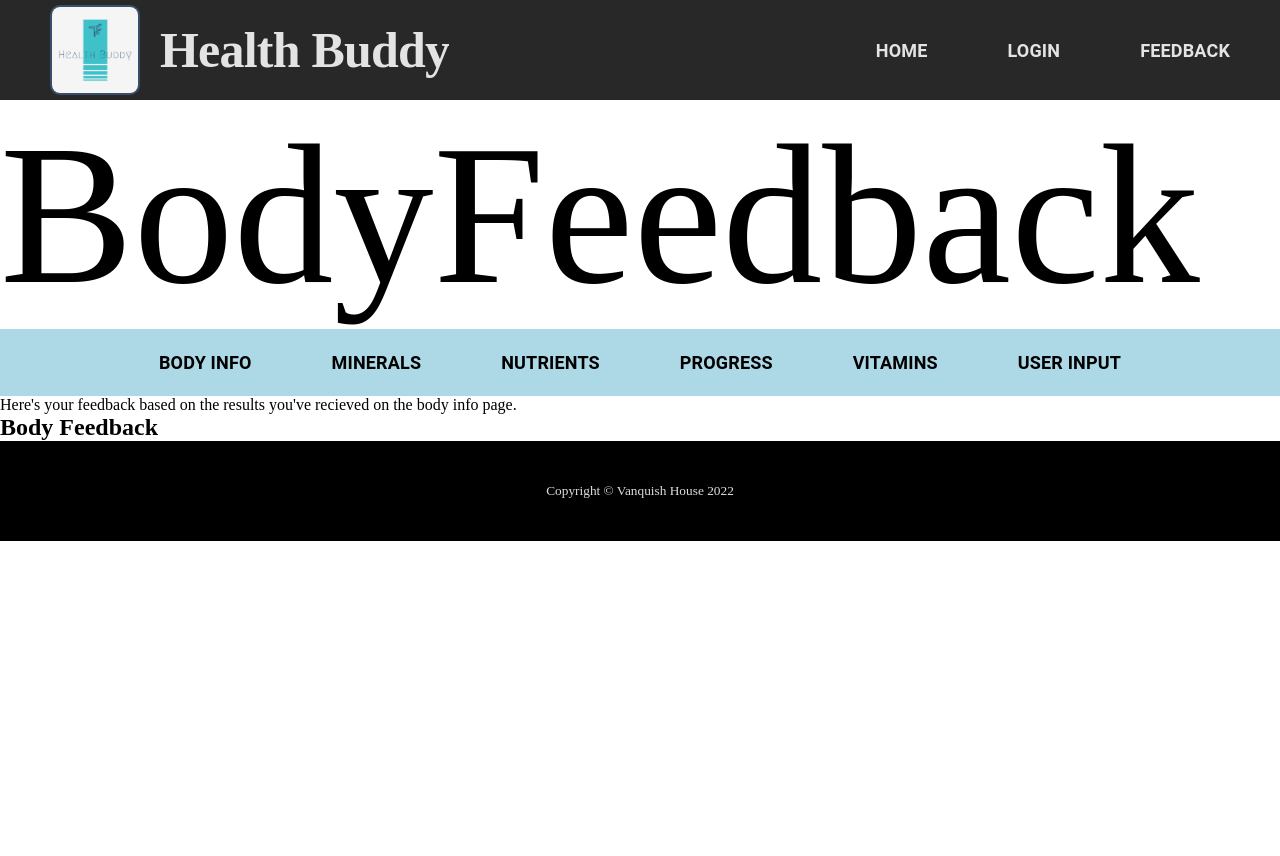
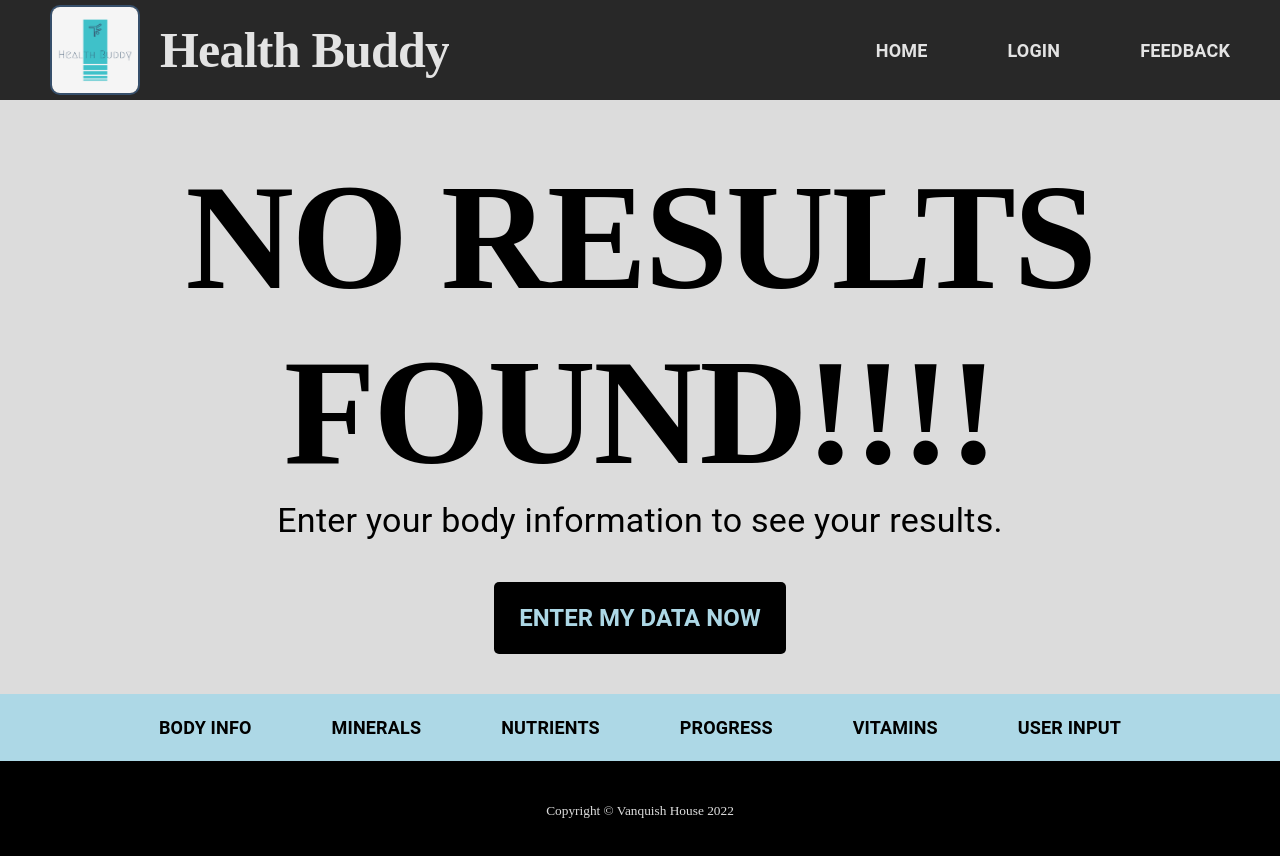
Before and after one commit to 220523-Java-React/vanquish_p2, a React (Create React App) app: page /body-feedback in a window 1280 px wide. Shown: the top 856 px of the page. Before the commit the page ends 800 px from the top, so only its background shows below. Built offline with nearby package versions, Linux system fonts and the light colour scheme.

Commit message:
renders "NO RESULTS FOUND" on feedback page when no body info entered

```diff
--- a/src/App.js
+++ b/src/App.js
@@ -21,7 +21,7 @@ import Footer from './components/Footer';
 
 function App() {
 
-  const [ results, setResults ] = useState([{}]);
+  const [ results, setResults ] = useState([]);
 
   return (
     <>
--- a/src/pages/BodyFeedback.js
+++ b/src/pages/BodyFeedback.js
@@ -1,16 +1,68 @@
+import { Link as RouterLink } from 'react-router-dom';
+import {
+  Box,
+  Grid,
+  Typography,
+  Button,
+  Link as MateriaLink
+} from '@mui/material';
+
 import NavMenu from '../components/NavMenu';
 
 const BodyFeedback = ({results}) => {
+
+  if (results.length === 0) {
+    return (
+      <>
+        <Grid container justifyContent='center' alignItems='center' style={{background: 'rgb(220,220,220)'}}>
+          <Grid item>
+            <Typography variant='h1' style={{marginTop: '150px', fontSize: '150px', fontFamily: 'serif', fontWeight: 'bold', textAlign: 'center'}}>
+              NO RESULTS FOUND!!!!
+            </Typography>
+          </Grid>
+          <Grid item>
+            <Typography variant='h4' >
+              Enter your body information to see your results.
+            </Typography>
+            <Box style={{display: 'flex', justifyContent: 'center', margin: '40px 0'}}>
+              <MateriaLink
+                to='/user-input'
+                component={RouterLink}
+                underline='none'
+              >
+                <Typography variant='h5'
+                  style={{
+                    background: 'black',
+                    padding: '20px 25px',
+                    borderRadius: '5px',
+                    // border: '2px solid ',
+                    color: 'lightblue',
+                    fontWeight: 'bold'
+                  }}
+                >
+                  ENTER MY DATA NOW
+                </Typography>
+              </MateriaLink>
+            </Box>
+
+          </Grid>
+        </Grid>
+
+        <NavMenu />
+      </>
+    );
+  }
 
   return (
     <>
       <div style={{fontSize: '200px', marginTop: '100px'}}>BodyFeedback</div>
 
-      <NavMenu />
       <section>
         <p>Here's your feedback based on the results you've recieved on the body info page.</p>
         <h2>Body Feedback</h2>
       </section>
+
+      <NavMenu />
     </>
 
   );
```
